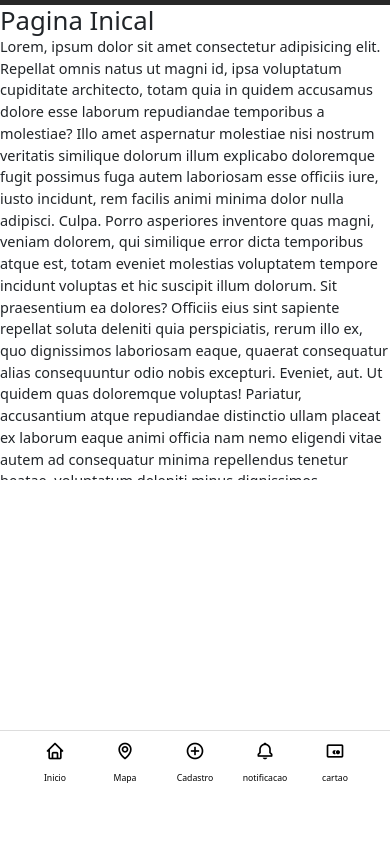
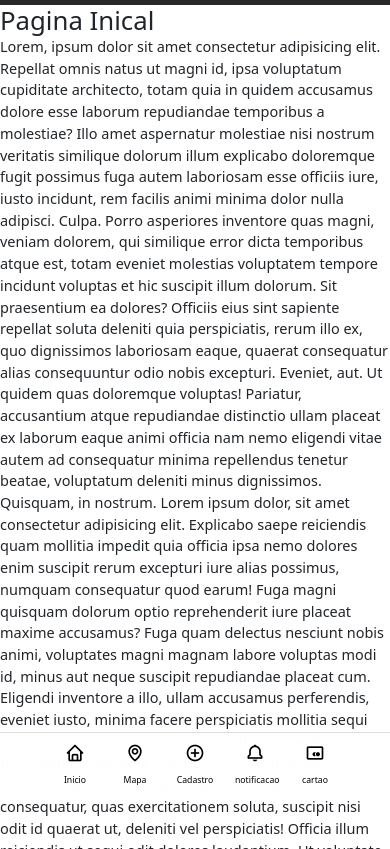
Before and after one commit to syshard/restaurante, a plain HTML site: page index.html in a window 390 px wide. Shown: the part 47-896 px from the top of the page. Before the commit the page ends 844 px from the top, so only its background shows below. Drawn offline with Linux system fonts and the light colour scheme.

Commit message:
size 0.1

```diff
--- a/assets/css/mobile.css
+++ b/assets/css/mobile.css
@@ -35,7 +35,7 @@
         flex: none;
 
         width: 100%;
-        max-height: 475px;
+        max-height: 100vh;
         height: 100%;
 
         scroll-snap-align: start;
@@ -43,19 +43,20 @@
     }
 
     nav .menu {
-        position: absolute;
+        position: fixed;
         display: flex;
         justify-content: center;
-        bottom: 0;
+        bottom: -2px;
         left: 0;
         width: 100%;
         padding: 10px;
         border-top: 1px solid #ddd;
+        background-color: rgba(255, 255, 255, 0.993);
     }
 
     nav .menu ul li {
         text-align: center;
-        width: 50px;
+        width: 40px;
     }
 
     nav .menu ul li span {
@@ -69,7 +70,6 @@
     nav .menu ul li a {
         color: rgb(0, 0, 0);
     }
-
     .bx-menu {
         background: rgba(221, 221, 221, 0.26);
         font-size: 8pt;
```
